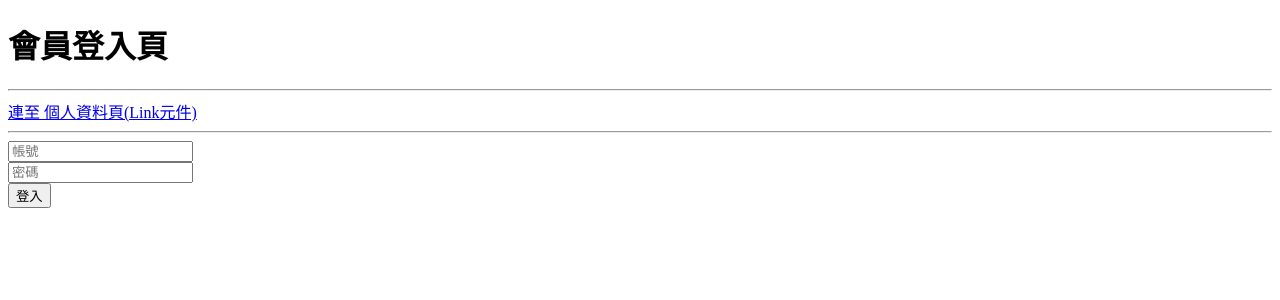
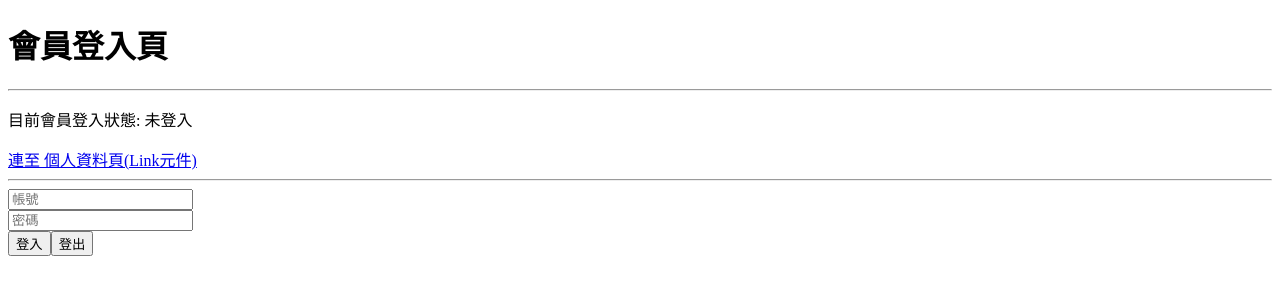
Before and after one commit to FrostAce52/next-base-main, a Next.js app: page /cs-1001/user/login in a window 1280 px wide. Shown: the top 300 px of the page. Built offline with nearby package versions, Linux system fonts and the light colour scheme.

Commit message:
context login-logout

```diff
--- a/pages/_app.js
+++ b/pages/_app.js
@@ -1,16 +1,53 @@
-// import '@/styles/globals.css'
-// import '@/styles/product-table.css'
-
+import { useState } from 'react'
 import { AuthContext } from '@/context/auth'
 
 export default function MyApp({ Component, pageProps }) {
   // 使用自訂在頁面層級的版面(layout)
   const getLayout = Component.getLayout || ((page) => page)
 
-  //3. 最外(上)元件階層包裹提供者元件，可以提供它的值給所有後代⼦孫元件使⽤
-  // 包含所有頁面元件，與頁面中的元件
+  const [auth, setAuth] = useState({
+    isAuth: false, // 代表會員是否已經登入的信號值
+    userData: {
+      id: 0,
+      name: '',
+      email: '',
+      username: '',
+    },
+  })
+
+  // 模擬會員登入
+  const login = (username, password) => {
+    if (username === 'herry' && password === '12345') {
+      setAuth({
+        isAuth: true,
+        userData: {
+          id: 1,
+          name: '哈利',
+          email: 'herry@test.com',
+          username: 'herry',
+        },
+      })
+    } else {
+      alert('帳號或密碼錯誤')
+    }
+  }
+
+  // 模擬會員登出
+  const logout = () => {
+    setAuth({
+      isAuth: false,
+      userData: {
+        id: 0,
+        name: '',
+        email: '',
+        username: '',
+      },
+    })
+  }
+
+  //3. 最外(上)元件階層包裹提供者元件，可以提供它的值給所有後代⼦孫元件使⽤，包含所有頁面元件，與頁面中的元件
   return (
-    <AuthContext.Provider>
+    <AuthContext.Provider value={{ auth, login, logout }}>
       {getLayout(<Component {...pageProps} />)}
     </AuthContext.Provider>
   )
--- a/pages/cs-1001/user/login.js
+++ b/pages/cs-1001/user/login.js
@@ -1,14 +1,17 @@
-import React, { useState, useEffect } from 'react'
+import React, { useState, useContext } from 'react'
 import Link from 'next/link'
+import { AuthContext } from '@/context/auth'
 
 export default function Login(props) {
   const [username, setUsername] = useState('')
   const [password, setPassword] = useState('')
 
+  const { auth, login, logout } = useContext(AuthContext)
   return (
     <>
       <h1>會員登入頁</h1>
       <hr />
+      <p>目前會員登入狀態: {auth.isAuth ? '已登入' : '未登入'}</p>
       {/* a連結會導致頁面重新刷新，讓狀態全都恢復到預設值 */}
       {/* <a href="/cs-1001/user/profile">連至 個人資料頁(a標記)</a>
       <br /> */}
@@ -34,7 +37,20 @@ export default function Login(props) {
         placeholder="密碼"
       />
       <br />
-      <button>登入</button>
+      <button
+        onClick={() => {
+          login(username, password)
+        }}
+      >
+        登入
+      </button>
+      <button
+        onClick={() => {
+          logout()
+        }}
+      >
+        登出
+      </button>
     </>
   )
 }
```
Also changed, not shown: pages/cs-1001/user/profile.js (+7 -5 lines).
